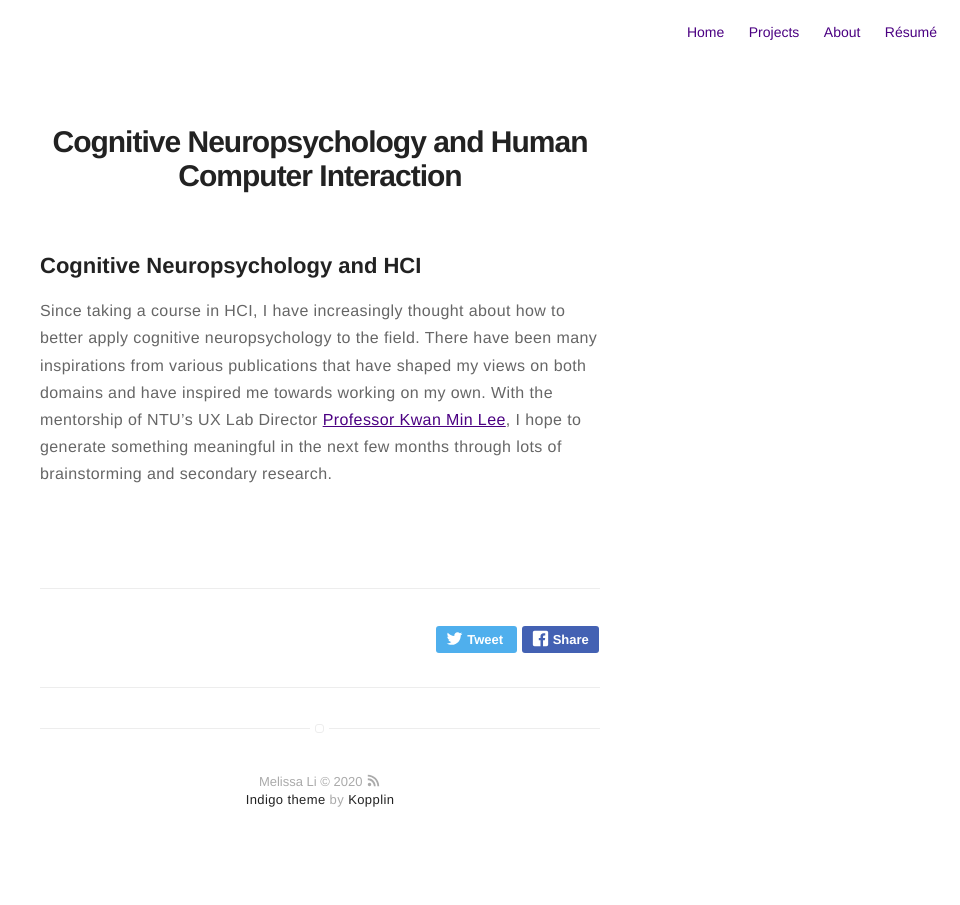
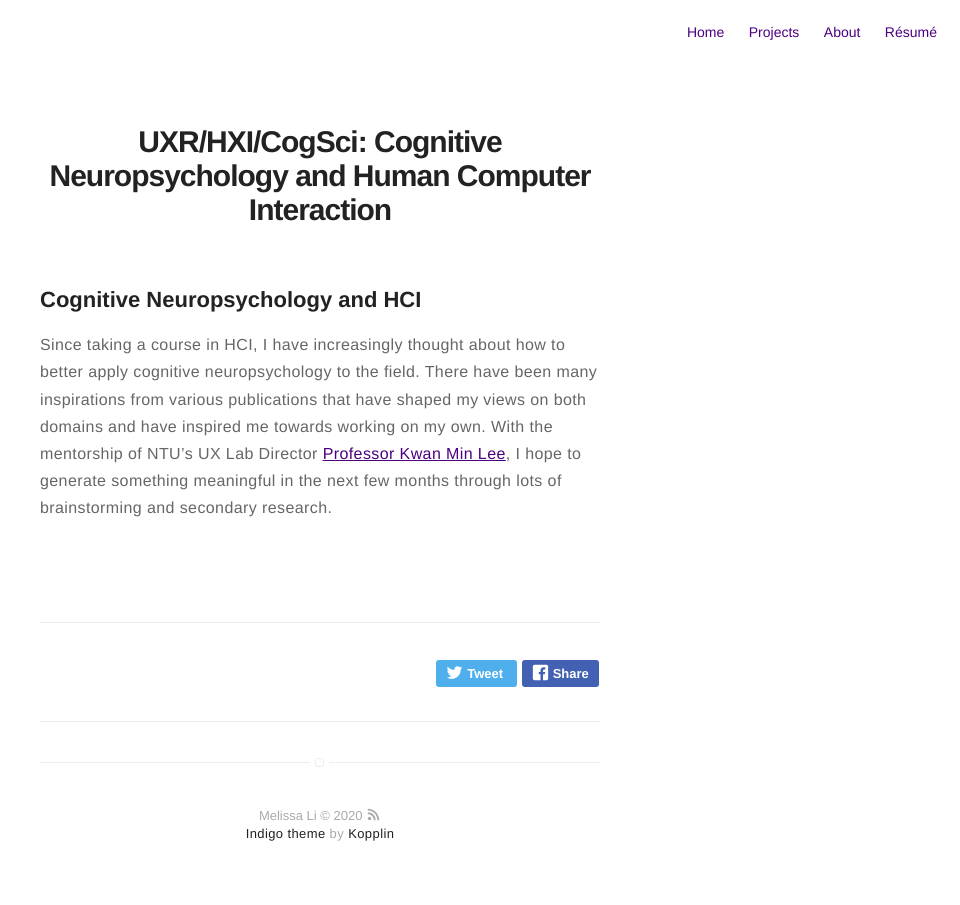
Before and after one commit to im-mel/im-mel.github.io, a Jekyll site: the page built from _posts/2020-02-01-CogSci-and-HCI.markdown, in a window 1280 px wide. Shown: the whole page, without its empty margins (320-1280 px from the left). Built offline with Jekyll 4.4.1, drawn with Linux system fonts in a browser that asks for light colours.

Commit message:
Update 2020-02-01-CogSci-and-HCI.markdown

```diff
--- a/_posts/2020-02-01-CogSci-and-HCI.markdown
+++ b/_posts/2020-02-01-CogSci-and-HCI.markdown
@@ -1,5 +1,5 @@
 ---
-title: "Cognitive Neuropsychology and Human Computer Interaction"
+title: "UXR/HXI/CogSci: Cognitive Neuropsychology and Human Computer Interaction"
 layout: post
 date: 2020-02-01 00:00
 tag: false
```
